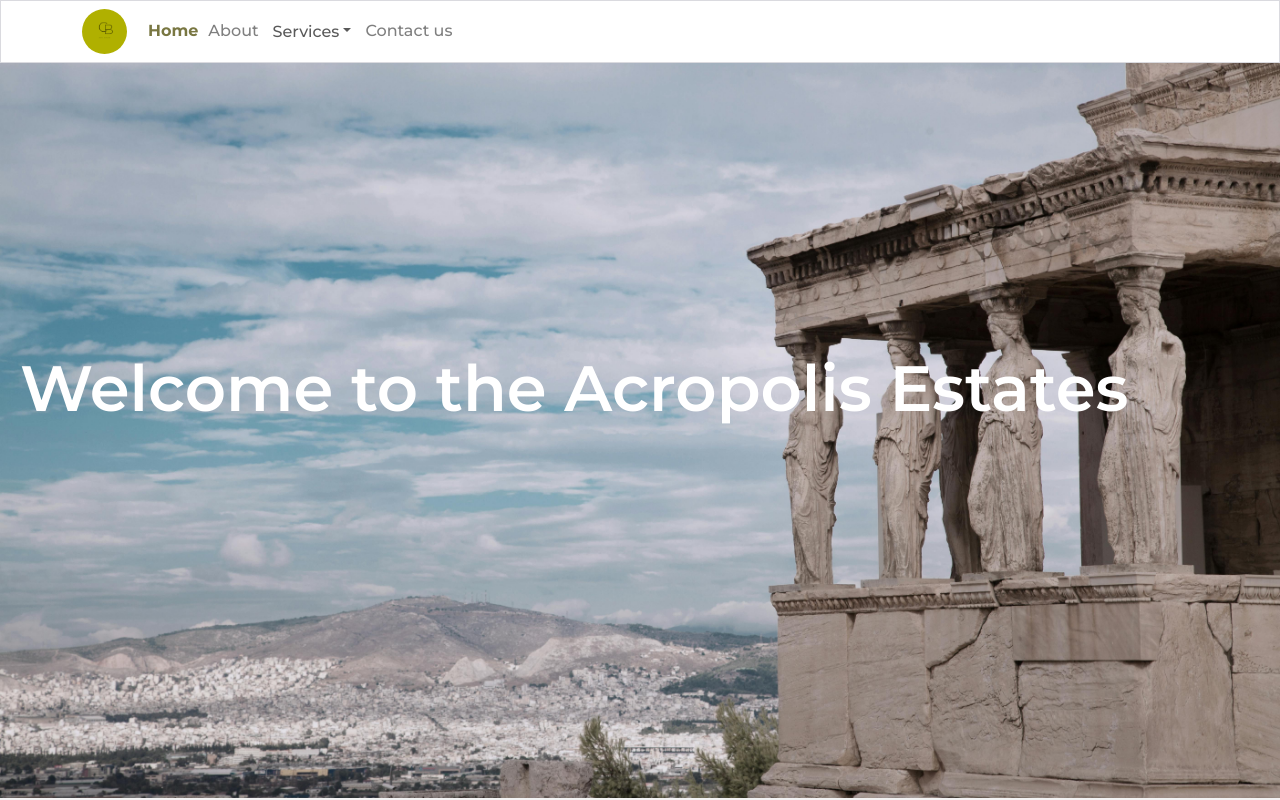
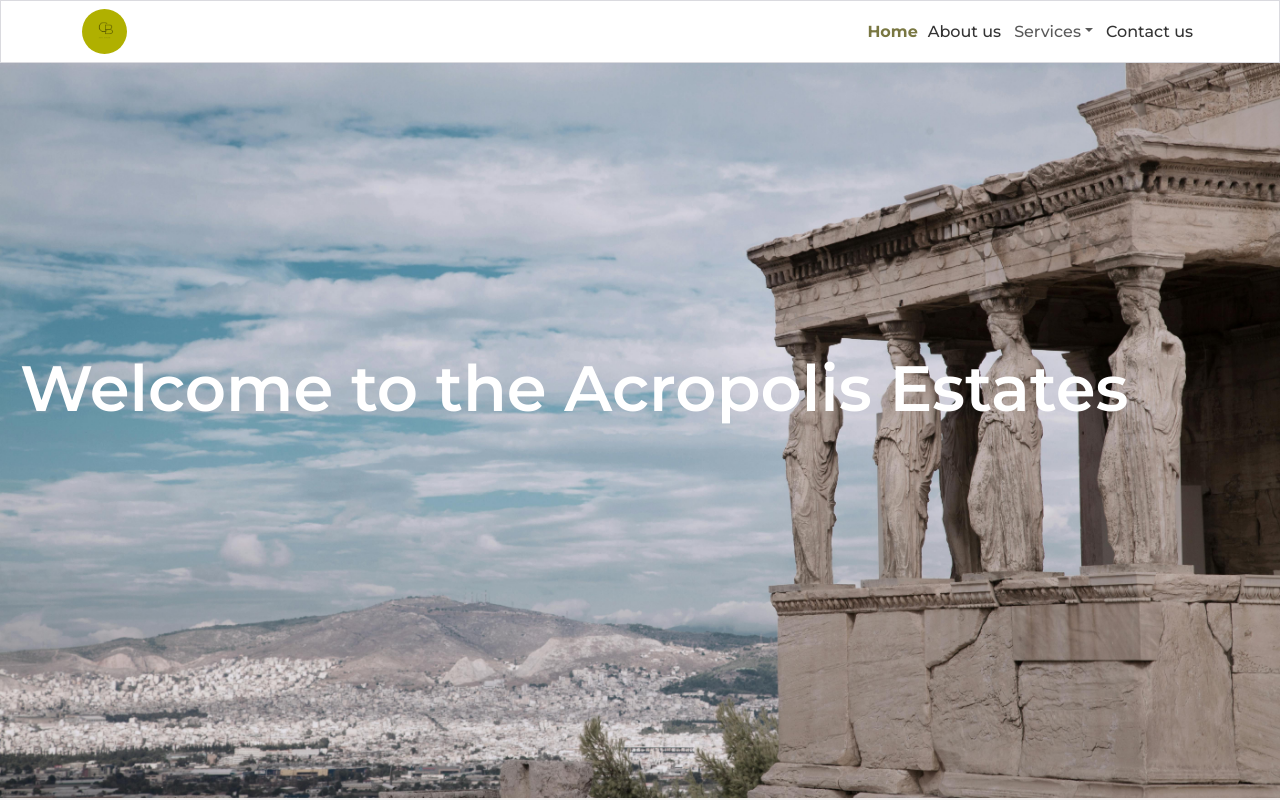
Before and after one commit to Vasileios20/real-estate, a React (Create React App) app: page / in a window 1280 px wide. Shown: the top 800 px of the page. Built offline with nearby package versions, Linux system fonts and the light colour scheme; no server answers.

Commit message:
Fix issue with services dropdown menu on mobile devices and update styles

```diff
--- a/public/locales/en/translation.json
+++ b/public/locales/en/translation.json
@@ -10,9 +10,9 @@
     },
     "services": {
         "title": "Services",
-        "evaluation": "Property Evaluation",
+        "evaluation": "Evaluation",
         "financialAdvice": "Financial Advice",
-        "propertyManagement": "Property Management",
+        "assetManagement": "Asset Management",
         "properties": "Properties"
     },
     "homePage": {
--- a/src/components/NavBar.js
+++ b/src/components/NavBar.js
@@ -1,4 +1,4 @@
-import React, { useState } from "react";
+import React, { useEffect, useState } from "react";
 import Navbar from "react-bootstrap/Navbar";
 import Nav from "react-bootstrap/Nav";
 import Container from "react-bootstrap/Container";
@@ -14,7 +14,8 @@ import useClickOutsideToggle from "../hooks/useClickOutsideToggle";
 import useUserStatus from "../hooks/useUserStatus";
 import logo from "../assets/logo.png";
 import { removeTokenTimestamp } from "../utils/utils";
-import { NavDropdown } from "react-bootstrap";
+import NavDropdown from "react-bootstrap/NavDropdown";
+import { useTranslation } from "react-i18next";
 
 const NavBar = () => {
   /**
@@ -27,6 +28,23 @@ const NavBar = () => {
   const userStatus = useUserStatus();
   const { expanded, setExpanded, ref } = useClickOutsideToggle();
   const [servicesExpanded, setServicesExpanded] = useState(false);
+  const [isMobile, setIsMobile] = useState(false);
+
+  const { t, i18n } = useTranslation();
+
+  useEffect(() => {
+    const lng = navigator.language || navigator.userLanguage;
+    i18n.changeLanguage(lng);
+    const isMobileDevice = /Mobi/i.test(window.navigator.userAgent);
+    setIsMobile(isMobileDevice);
+  }, [i18n]);
+
+  const hanleServicesClick = () => {
+    if (isMobile) {
+      setServicesExpanded(!servicesExpanded);
+      setExpanded(true);
+    }
+  };
 
   const handleSignOut = async () => {
     try {
@@ -38,6 +56,31 @@ const NavBar = () => {
     }
   };
 
+  const servicesDropdown = (
+    <NavDropdown
+      className={`${styles.Navdropdown}`}
+      title={t("services.title")}
+      id="basic-nav-dropdown"
+      show={servicesExpanded}
+      onMouseEnter={() => setServicesExpanded(true)}
+      onMouseLeave={() => setServicesExpanded(false)}
+      onClick={hanleServicesClick}
+    >
+      <NavDropdown.Item href="/propertyManagement">
+        {t("services.assetManagement")}
+      </NavDropdown.Item>
+      <NavDropdown.Item href="/advisory">
+        {t("services.financialAdvice")}
+      </NavDropdown.Item>
+      <NavDropdown.Item href="/evaluation">
+        {t("services.evaluation")}
+      </NavDropdown.Item>
+      <NavDropdown.Item href="/listings">
+        {t("services.properties")}
+      </NavDropdown.Item>
+    </NavDropdown>
+  );
+
   const userIcons = (
     <>
       <NavLink
@@ -45,29 +88,15 @@ const NavBar = () => {
         activeClassName={styles.Active}
         to="/about"
       >
-        About
+        {t("nav.about")}
       </NavLink>
-      <NavDropdown
-        className={`${styles.Navdropdown} ${styles.NavLink}`}
-        title="Services"
-        id="basic-nav-dropdown"
-        show={servicesExpanded}
-        onMouseEnter={() => setServicesExpanded(true)}
-        onMouseLeave={() => setServicesExpanded(false)}
-      >
-        <NavDropdown.Item href="/advisory">Financial Advice</NavDropdown.Item>
-        <NavDropdown.Item href="/propertyManagement">
-          Property Management
-        </NavDropdown.Item>
-        <NavDropdown.Item href="/evaluation">Evaluation</NavDropdown.Item>
-        <NavDropdown.Item href="/listings">Properties</NavDropdown.Item>
-      </NavDropdown>
+      {servicesDropdown}
       <NavLink
         className={styles.NavLink}
         activeClassName={styles.Active}
         to="/contact"
       >
-        Contact us
+        {t("nav.contact")}
       </NavLink>
     </>
   );
@@ -79,20 +108,16 @@ const NavBar = () => {
         activeClassName={styles.Active}
         to="/listings/create"
       >
-        Add listing
+        {t("nav.addListing")}
       </NavLink>
       <NavLink
         className={styles.NavLink}
         activeClassName={styles.Active}
         to="/contact_list"
       >
-        Messages
+        {t("nav.messages")}
       </NavLink>
-    </>
-  );
-
-  const loggedInIcons = (
-    <>
+      {servicesDropdown}
       <NavLink
         className={styles.NavLink}
         to={`/profiles/${currentUser?.profile_id}`}
@@ -133,7 +158,7 @@ const NavBar = () => {
           onClick={() => setExpanded(!expanded)}
           aria-controls="basic-navbar-nav"
         />
-        <Navbar.Collapse id="basic-navbar-nav">
+        <Navbar.Collapse id="basic-navbar-nav" className={styles.flecGrow}>
           <Nav className="ml-auto text-left">
             <NavLink
               exact
@@ -141,12 +166,10 @@ const NavBar = () => {
               activeClassName={styles.Active}
               to="/"
             >
-              Home
+              {t("nav.home")}
             </NavLink>
 
             {userStatus ? staffIcons : userIcons}
-
-            {currentUser ? loggedInIcons : null}
           </Nav>
         </Navbar.Collapse>
       </Container>
--- a/src/styles/NavBar.module.css
+++ b/src/styles/NavBar.module.css
@@ -6,11 +6,10 @@
 .NavLink {
   padding: 8px 5px;
   font-weight: 500;
-  color: rgba(0, 0, 0, 0.5);
+  color: rgba(0, 0, 0, 0.8);
 }
 
 .Navdropdown {
-  padding: 1px;
   font-weight: 500;
 }
 
@@ -22,3 +21,14 @@
   color: #797742;
   font-weight: 700;
 }
+
+.flecGrow {
+  flex-grow: 0;
+}
+
+/*Responsive*/
+@media (max-width: 767.9px) {
+  .Navdropdown {
+    padding-left: 5px;
+  }
+}
```
